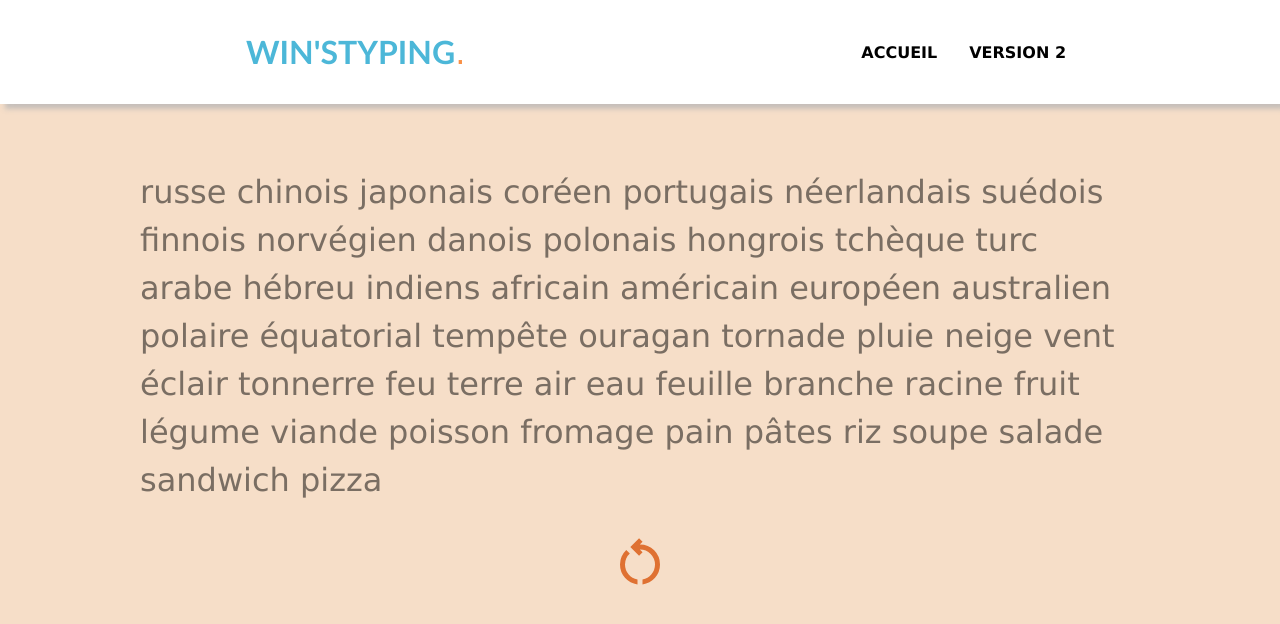
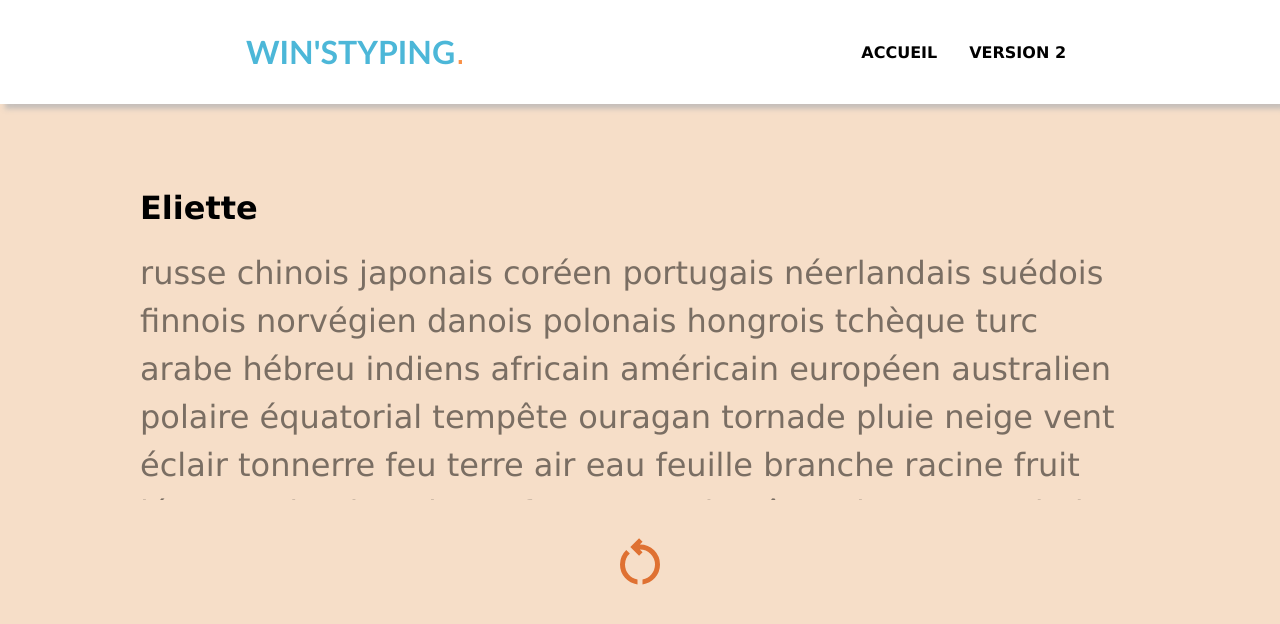
Before and after one commit to bamosguinley/typing_club, a Vue app: page /version2/start in a window 1280 px wide. Shown: the top 624 px of the page. Built offline with nearby package versions, Linux system fonts and the light colour scheme.

Commit message:
updating timecomponent

```diff
--- a/src/components/v2Component/HomeComponent.vue
+++ b/src/components/v2Component/HomeComponent.vue
@@ -1,6 +1,8 @@
 <script setup>
 import TimerComponent from "../v2Component/TimerComponent.vue";
+import ResultComponent from "../v2Component/ResultComponent.vue";
 import { onMounted, ref } from "vue";
+
 // Les variables
 const counting = ref(false);
 const refreshPage = () => {
@@ -22,6 +24,7 @@ onMounted(() => {
 </script>
 <template>
   <div class="container">
+    <ResultComponent />
     <TimerComponent v-if="counting" />
     <span class="text" v-for="(word, index) in words" :key="index">
       <span v-for="(letter, index) in word" :key="index">
--- a/src/components/v2Component/TimerComponent.vue
+++ b/src/components/v2Component/TimerComponent.vue
@@ -24,7 +24,8 @@ const minutes = ref(3);
 const secondes = ref("0" + 0);
 
 // stockage de la fonction setInterval dans une variable
-const intervalId = setInterval(() => {
+
+    const intervalId = setInterval(() => {
     secondes.value--; // Décrémentation des secondes
     if (secondes.value == -1) { // si la valeur des secondes est égale à -1 ,
         secondes.value == 0; // on la ramène à 0;
@@ -41,15 +42,14 @@ const intervalId = setInterval(() => {
         minutes.value = 0;
         secondes.value = "0" + 0;
     }
+
     // if(secondes.value == 0 && minutes.value == 0) {
     //     emit("sendResult", Sender.value)
     // }
 
 }, 1000);
 
-function Sender () {
 
-}
 
 </script>
 
```
